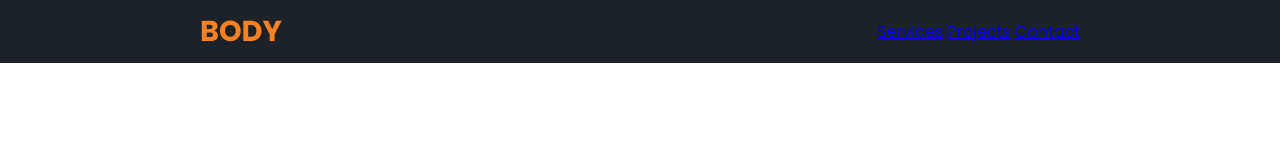
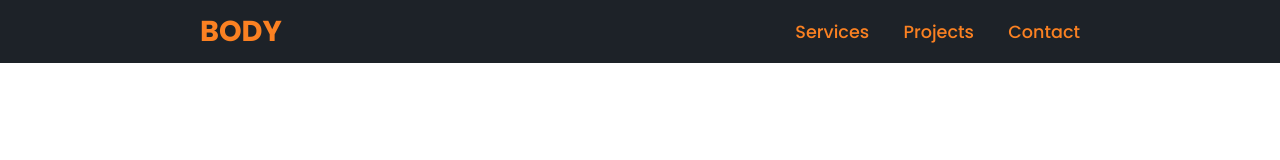
Before and after one commit to Body789/codezilla_portfolio, a plain HTML site: page index.html in a window 1280 px wide. Drawn offline with Linux system fonts and the light colour scheme; a web font is replaced by a local one.

Commit message:
navigation style

```diff
--- a/css/master.css
+++ b/css/master.css
@@ -4,6 +4,7 @@
   --color-1--: #FB8122;
   --color-2--: #1D2228;
   --color-3--: #E1E2E2;
+  --color-4--: #DE7C31;
 }
 
 * {
@@ -32,3 +33,15 @@ header {
   font-weight: 700;
   font-size: 1.8em;
 }
+
+.navigation a {
+  text-decoration: none;
+  color: var(--color-1--, #FB8122);
+  font-weight: 500;
+  font-size: 1.1em;
+  padding-left: 30px;
+}
+
+.navigation a:hover {
+  color: var(--color-4--, #DE7C31);
+}
```
